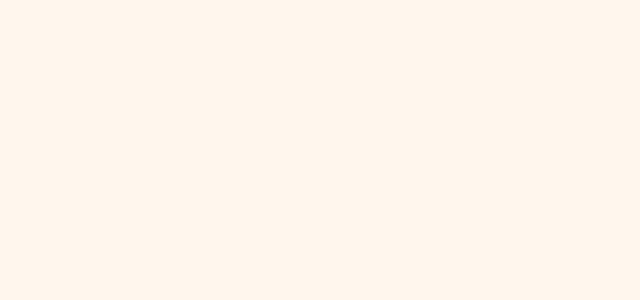
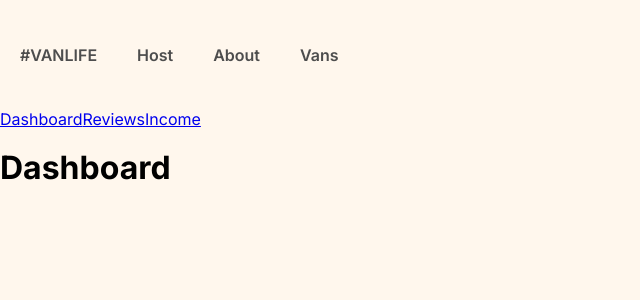
Before and after one commit to lswebdevelops/vanlife2, a React (Vite) app: page /host in a window 1280 px wide. Before the commit this address had no page. Shown: the top 300 px of the page, without its empty margins (0-640 px from the left). Built offline with nearby package versions, Linux system fonts and the light colour scheme; what miragejs would draw is missing.

Commit message:
adding host-dashboard nested routes

```diff
--- a/src/App.jsx
+++ b/src/App.jsx
@@ -2,10 +2,14 @@
 import "./index.css";
 import Home from "./pages/Home";
 import About from "./pages/About";
-import Vans from "./pages/Vans";
+import Vans from "./pages/Vans/Vans";
 import "./server";
-import VanDetails from "./pages/VanDetails";
-import Layout from './components/Layout'
+import VanDetails from "./pages/Vans/VanDetails";
+import Layout from "./components/Layout";
+import HostLayout from "./components/HostLayout";
+import Reviews from "./pages/Host/Reviews";
+import Income from "./pages/Host/Income";
+import Dashboard from "./pages/host/Dashboard";
 
 function App() {
   return (
@@ -16,6 +20,12 @@
           <Route path="/about" element={<About />} />
           <Route path="/vans" element={<Vans />} />
           <Route path="/vans/:id" element={<VanDetails />} />
+          {/* host:  > here dashboard is acting as a layout route */}
+          <Route path="/host" element={<HostLayout />}>
+            <Route path="/host" element={<Dashboard />} />
+            <Route path="/host/reviews" element={<Reviews />} />
+            <Route path="/host/income" element={<Income />} />
+          </Route>
         </Route>
       </Routes>
     </BrowserRouter>
--- a/src/components/Heades.jsx
+++ b/src/components/Header.jsx
@@ -5,6 +5,7 @@
     <header>
       <Link to="/">#VANLIFE</Link>
       <nav>
+        <Link to="/host">Host</Link>
         <Link to="/about">About</Link>
         <Link to="/vans">Vans</Link>
       </nav>
--- /dev/null
+++ b/src/components/HostLayout.jsx
@@ -0,0 +1,16 @@
+import { Link, Outlet } from "react-router-dom";
+
+const HostLayout = () => {
+  return (
+    <>
+      <nav>
+        <Link to={"/host/"}>Dashboard</Link>
+        <Link to={"/host/reviews"}>Reviews</Link>
+        <Link to={"/host/income"}>Income</Link>
+      </nav>
+      <Outlet />
+    </>
+  );
+};
+
+export default HostLayout;
--- a/src/components/Layout.jsx
+++ b/src/components/Layout.jsx
@@ -1,15 +1,13 @@
 import { Outlet } from "react-router-dom";
-import Header from "./Heades";
+import Header from "./Header";
 
 const Layout = () => {
-    return (
-        <>
-        <Header />
-        <h1>This is the layout</h1>
-        <Outlet />
-
-        </>
-    )
-}
+  return (
+    <>
+      <Header />
+      <Outlet />
+    </>
+  );
+};
 
 export default Layout;
--- /dev/null
+++ b/src/pages/Host/Dashboard.jsx
@@ -0,0 +1,9 @@
+const Dashboard = () => {
+  return (
+    <>
+      <h1>Dashboard</h1>
+    </>
+  );
+};
+
+export default Dashboard;
--- /dev/null
+++ b/src/pages/Host/Income.jsx
@@ -0,0 +1,7 @@
+const Icome = () => {
+    return(
+        <h1>Icome</h1>
+    )
+}
+
+export default Icome;
--- /dev/null
+++ b/src/pages/Host/Reviews.jsx
@@ -0,0 +1,7 @@
+const Reviews = () => {
+    return(
+        <h1>Reviews</h1>
+    )
+}
+
+export default Reviews;
```
Also changed, not shown: src/pages/Vans/VanDetails.jsx (renamed from src/pages/VanDetails.jsx), src/pages/Vans/Vans.jsx (renamed from src/pages/Vans.jsx).
